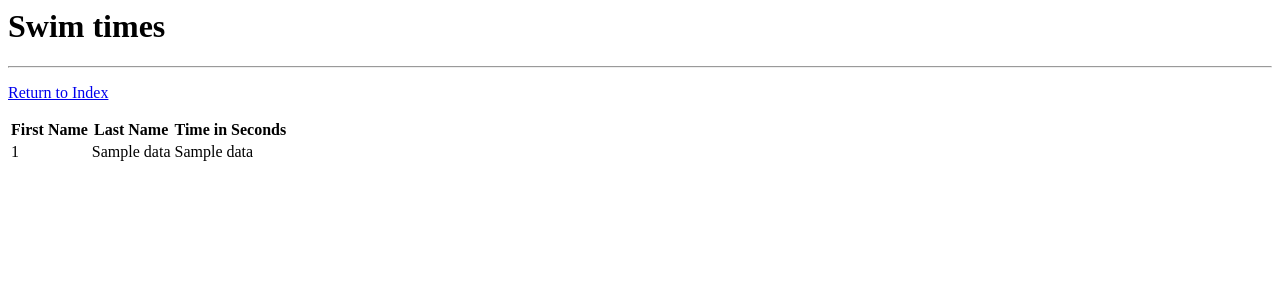
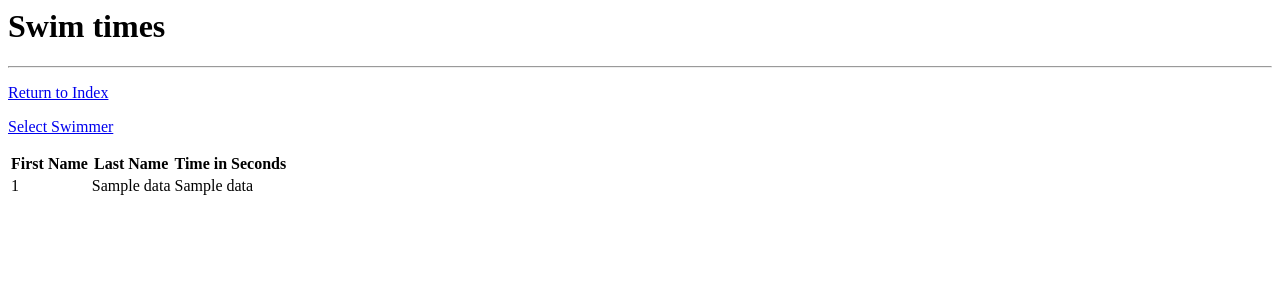
Before and after one commit to ggfisher/project1_part3, a Flask app: template templates/listswimtimes.html in a window 1280 px wide. Shown: the top 300 px of the page. Run offline with Flask 2, Linux system fonts and the light colour scheme; the template is opened without the code that fills it: most values are stand-ins (such as "Sample title", 1, 10 or a date in 2020); parts of the project's set-up code (start-up, migrations or seed data) failed here and were passed over.

Commit message:
Another Minor Tweak - Start here

```diff
--- a/templates/listswimtimes.html
+++ b/templates/listswimtimes.html
@@ -15,5 +15,8 @@
     {% endfor %}
 
 <p><a href="/">Return to Index</a></p>
+<p><a href="/select_swimmer">Select Swimmer</a</p>
+
+
 
 </table>
```
